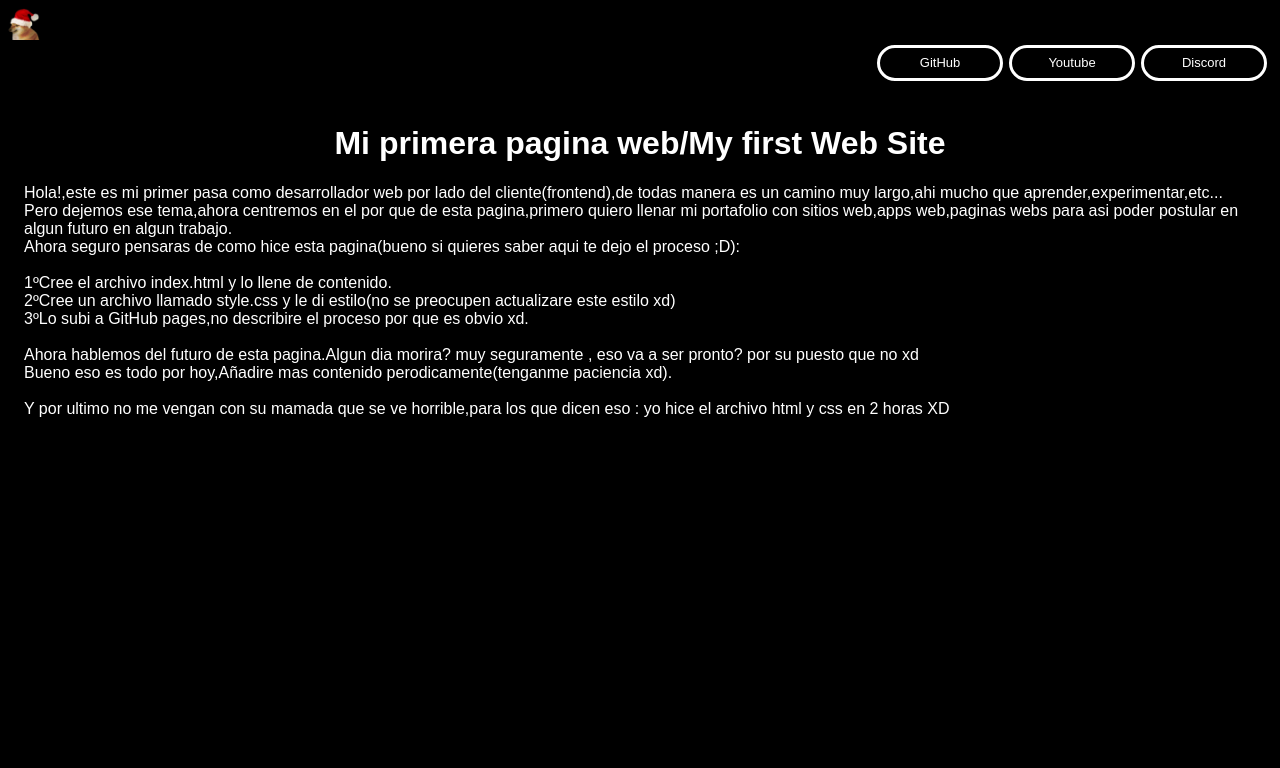
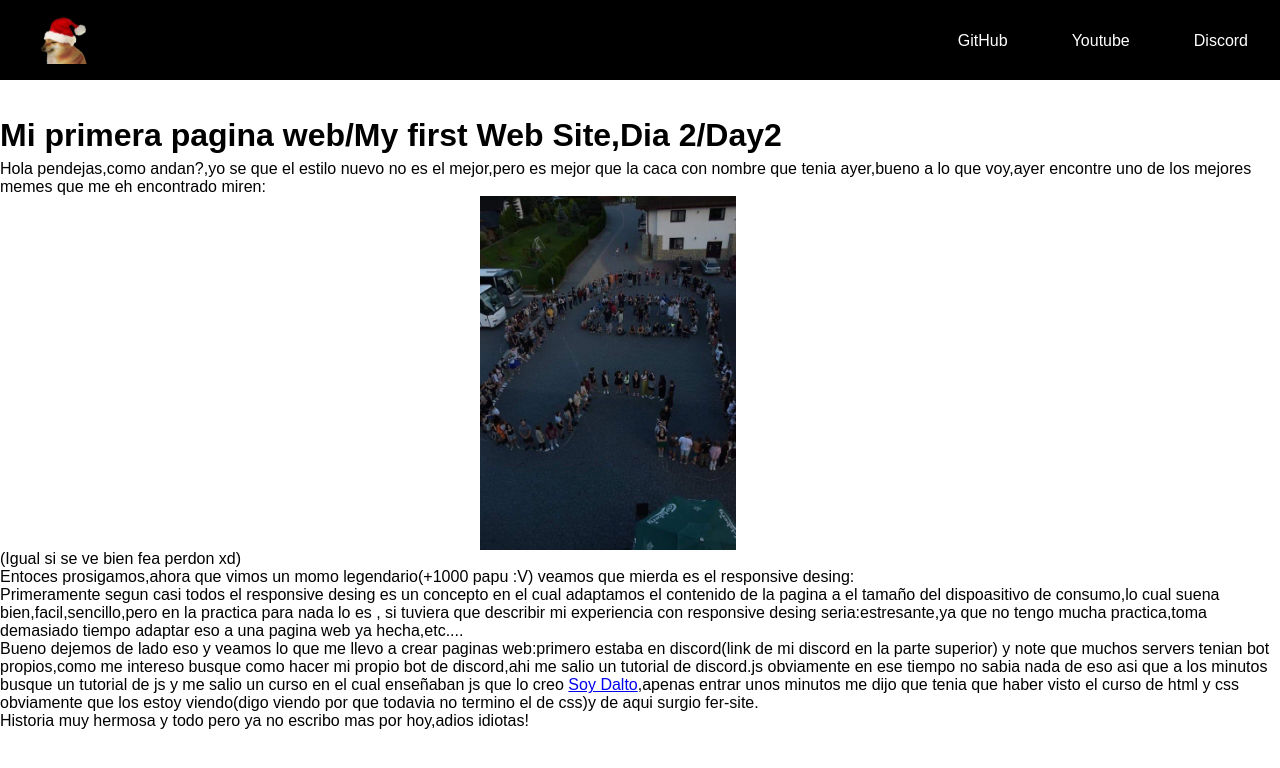
Before and after one commit to MrFer123/fer-site, a plain HTML site: page index.html in a window 1280 px wide. Drawn offline with Linux system fonts and the light colour scheme.

Commit message:
actualizacion_1
ya sabes

```diff
--- a/index.html
+++ b/index.html
@@ -5,9 +5,11 @@
 
 </head>
 <header>
-    <img src="qpro.png" alt="logo" class="logo">
-    <div class="navegacion">
+
     <div class="div">
+        <div class="nc">
+            <nav class="nav">
+
 
                 <ul>
                     <li>
@@ -19,17 +21,22 @@
                     <li>
                         <a href="https://github.com/MrFer123" target="_BLANK">GitHub</a>
                     </li>
+                    <img src="source/qpro.png" alt="qpro" class="logo">
                 </ul>
+            </nav>
         </div>
     </div>
 </header>
 <div class="text-box">
-    <h1 class="text-box__title">Mi primera pagina web/My first Web Site</h1>
-    <p class="text-box__paragraph">Hola!,este es mi primer pasa como desarrollador web por lado del cliente(frontend),de todas manera es un camino muy largo,ahi mucho que aprender,experimentar,etc... <br> Pero dejemos ese tema,ahora centremos en el por que de esta pagina,primero quiero
-        llenar mi portafolio con sitios web,apps web,paginas webs para asi poder postular en algun futuro en algun trabajo. <br> Ahora seguro pensaras de como hice esta pagina(bueno si quieres saber aqui te dejo el proceso ;D): <br> <br> 1ºCree el archivo
-        index.html y lo llene de contenido. <br> 2ºCree un archivo llamado style.css y le di estilo(no se preocupen actualizare este estilo xd) <br> 3ºLo subi a GitHub pages,no describire el proceso por que es obvio xd. <br> <br> Ahora hablemos del futuro
-        de esta pagina.Algun dia morira? muy seguramente , eso va a ser pronto? por su puesto que no xd <br> Bueno eso es todo por hoy,Añadire mas contenido perodicamente(tenganme paciencia xd). <br> <br> Y por ultimo no me vengan con su mamada que se
-        ve horrible,para los que dicen eso : yo hice el archivo html y css en 2 horas XD
+    <h1 class="text-box__title">Mi primera pagina web/My first Web Site,Dia 2/Day2</h1>
+    <p class="text-box__paragraph">
+        Hola pendejas,como andan?,yo se que el estilo nuevo no es el mejor,pero es mejor que la caca con nombre que tenia ayer,bueno a lo que voy,ayer encontre uno de los mejores memes que me eh encontrado miren: <br>
+        <img src="source/meme.png" alt="meme" class="momo"> <br> (Igual si se ve bien fea perdon xd) <br> Entoces prosigamos,ahora que vimos un momo legendario(+1000 papu :V) veamos que mierda es el responsive desing: <br> Primeramente segun casi todos
+        el responsive desing es un concepto en el cual adaptamos el contenido de la pagina a el tamaño del dispoasitivo de consumo,lo cual suena bien,facil,sencillo,pero en la practica para nada lo es , si tuviera que describir mi experiencia con responsive
+        desing seria:estresante,ya que no tengo mucha practica,toma demasiado tiempo adaptar eso a una pagina web ya hecha,etc.... <br> Bueno dejemos de lado eso y veamos lo que me llevo a crear paginas web:primero estaba en discord(link de mi discord
+        en la parte superior) y note que muchos servers tenian bot propios,como me intereso busque como hacer mi propio bot de discord,ahi me salio un tutorial de discord.js obviamente en ese tiempo no sabia nada de eso asi que a los minutos busque un
+        tutorial de js y me salio un curso en el cual enseñaban js que lo creo <a href="https://www.youtube.com/c/soydalto">Soy Dalto</a>,apenas entrar unos minutos me dijo que tenia que haber visto el curso de html y css obviamente que los estoy viendo(digo
+        viendo por que todavia no termino el de css)y de aqui surgio fer-site. <br> Historia muy hermosa y todo pero ya no escribo mas por hoy,adios idiotas!
     </p>
 </div>
 
--- a/style.css
+++ b/style.css
@@ -1,47 +1,52 @@
 body {
-    background-color: black;
-}
-
-header ul li a {
-    color: #fff;
-    border-radius: 20px;
-    border: 3px solid #fff;
-    margin: 5px;
-}
-
-.div ul {
-    list-style: none;
+    font-family: sans-serif;
+    box-sizing: border-box;
     padding: 0%;
     margin: 0%;
 }
 
-.div ul li a {
-    width: 120px;
-    height: 30px;
-    margin-left: 1px;
-    float: right;
-    text-align: center;
-    line-height: 30px;
-    font-size: 13px;
-    text-decoration: none;
-    display: block;
-    color: rgb(255, 255, 255);
-    font-family: sans-serif;
+.nc {
+    height: 80px;
+    background-color: rgb(0, 0, 0);
+    padding: 0%;
+    margin: 0%;
 }
 
-.text-box__title {
-    font-family: sans-serif;
-    padding-top: 2em;
-    text-align: center;
-    color: #fff;
+.logo {
+    width: 3em;
+}
+
+.nav li {
+    list-style: none;
+    display: inline;
+}
+
+.nav ul li a {
+    text-decoration: none;
+    color: rgb(255, 255, 255);
+    float: right;
+    margin: 2em;
+}
+
+.text-box {
+    position: relative;
+    top: 1em;
+}
+
+.logo {
+    width: 3em;
+    position: relative;
+    top: 1em;
+}
+
+.momo {
+    width: 20%;
+    position: relative;
+    left: 30em;
 }
 
 .text-box__paragraph {
-    font-family: sans-serif;
-    margin-left: 1em;
-    color: #fff;
+    font-weight: 200%;
+    position: relative;
+    bottom: 1em;
 }
-
-.logo {
-    width: 2em;
-}
```
Also changed, not shown: icono-PhotoRoom.png (deleted), logo.png (deleted), source/meme.png (added), source/qpro.png (renamed from qpro.png). Lines whose indentation alone changed are shown as unchanged.
